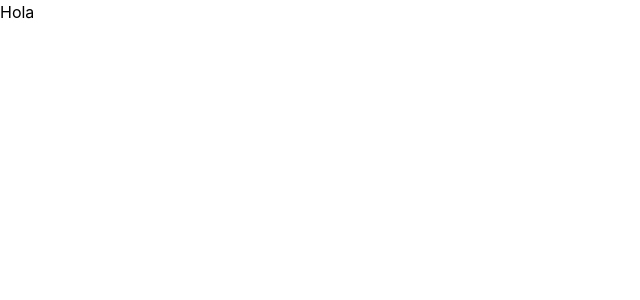
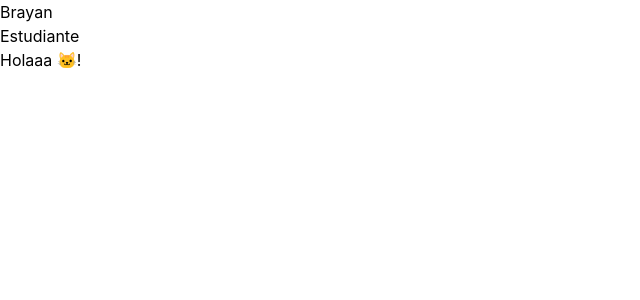
Before and after one commit to Mor4n/06-introduccion-a-react, a React (Vite) app in the folder 01-intro-react/practica-leccion/: page / in a window 1280 px wide. Shown: the top 300 px of the page, without its empty margins (0-640 px from the left). Built offline with nearby package versions, Linux system fonts and the light colour scheme.

Commit message:
Proyecto 01 - Creación de componente Card y renderizado

```diff
--- a/01-intro-react/practica-leccion/src/App.tsx
+++ b/01-intro-react/practica-leccion/src/App.tsx
@@ -1,10 +1,11 @@
+import Card from "./components/Card";
 
 
 function App() {
 
   return (
     <>
-      <h1>Hola</h1>
+      <Card/>
     </>
   )
 }
--- /dev/null
+++ b/01-intro-react/practica-leccion/src/components/Card.tsx
@@ -0,0 +1,20 @@
+
+
+
+function Card() {
+
+    const nombre = "Brayan";
+    const profesion = "Estudiante";
+    const mensaje = "Holaaa 🐱!";
+
+
+  return (
+    <div className="">
+        <h2>{nombre}</h2>
+        <h4>{profesion}</h4>
+        <p>{mensaje}</p>
+    </div>
+  )
+}
+
+export default Card
```
